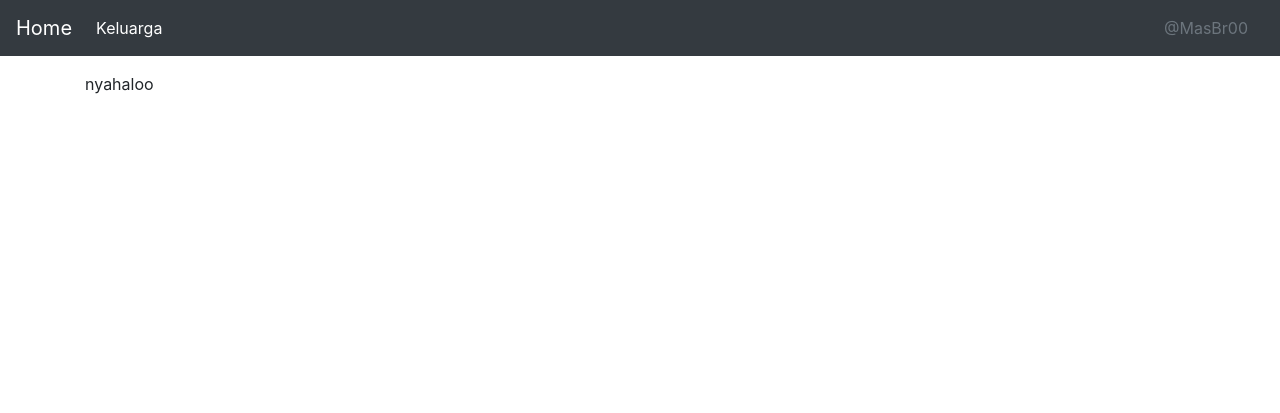
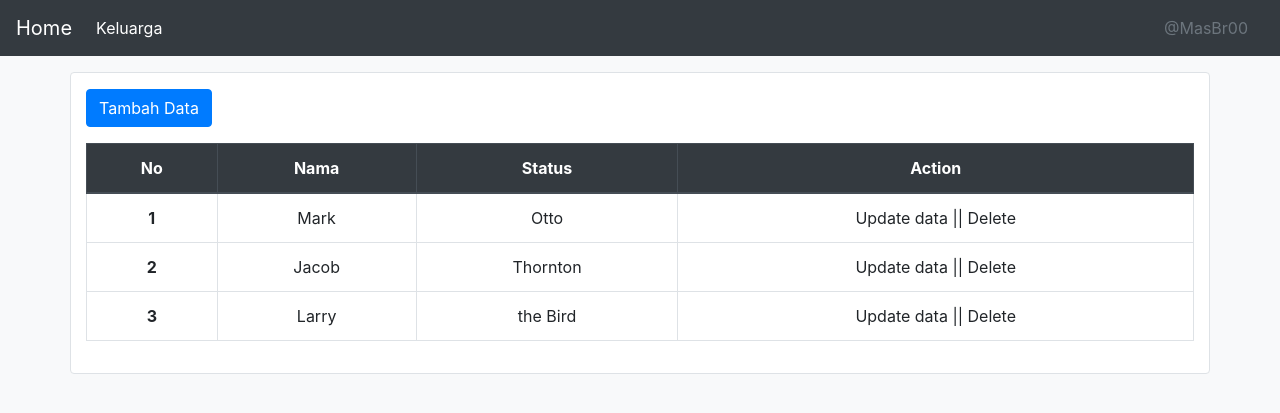
Before and after one commit to Masbr00/TugasMatkulWAD, a PHP site: page / in a window 1280 px wide. Shown: the top 413 px of the page. Run offline with PHP 8.4, Linux system fonts and the light colour scheme.

Commit message:
init display

```diff
--- a/week8/index.php
+++ b/week8/index.php
@@ -8,7 +8,7 @@
     <script type="text/javascript" src="assets/js/bootstrap.js"></script>
     <title>Keluarga</title>
 </head>
-<body>
+<body class="bg-light">
     <!-- navbar -->
     <nav class="navbar navbar-expand-lg navbar-dark bg-dark">
         <a class="navbar-brand" href="#">Home</a>
@@ -28,8 +28,42 @@
     <!-- end of navbar -->
 
     <!-- content -->
-    <div class="container mt-3 mx-auto">
-        <p>nyahaloo
+    <div class="container mt-3 mx-auto bg-white border rounded">
+        <!-- button -->
+        <a class="btn btn-primary mt-3" href="#" role="button">Tambah Data</a>
+        <!-- end of button -->
+        <div class="my-3 table-responsive">
+            <table class="table table-hover table-bordered" style="text-align:center">
+                <thead class="thead-dark">
+                    <tr>
+                    <th scope="col">No</th>
+                    <th scope="col">Nama</th>
+                    <th scope="col">Status</th>
+                    <th scope="col">Action</th>
+                    </tr>
+                </thead>
+                <tbody>
+                    <tr>
+                    <th scope="row">1</th>
+                    <td>Mark</td>
+                    <td>Otto</td>
+                    <td>Update data || Delete</td>
+                    </tr>
+                    <tr>
+                    <th scope="row">2</th>
+                    <td>Jacob</td>
+                    <td>Thornton</td>
+                    <td>Update data || Delete</td>
+                    </tr>
+                    <tr>
+                    <th scope="row">3</th>
+                    <td>Larry</td>
+                    <td>the Bird</td>
+                    <td>Update data || Delete</td>
+                    </tr>
+                </tbody>
+            </table>
+        </div>
     </div>
     <!-- end of content -->
 </body>
```
